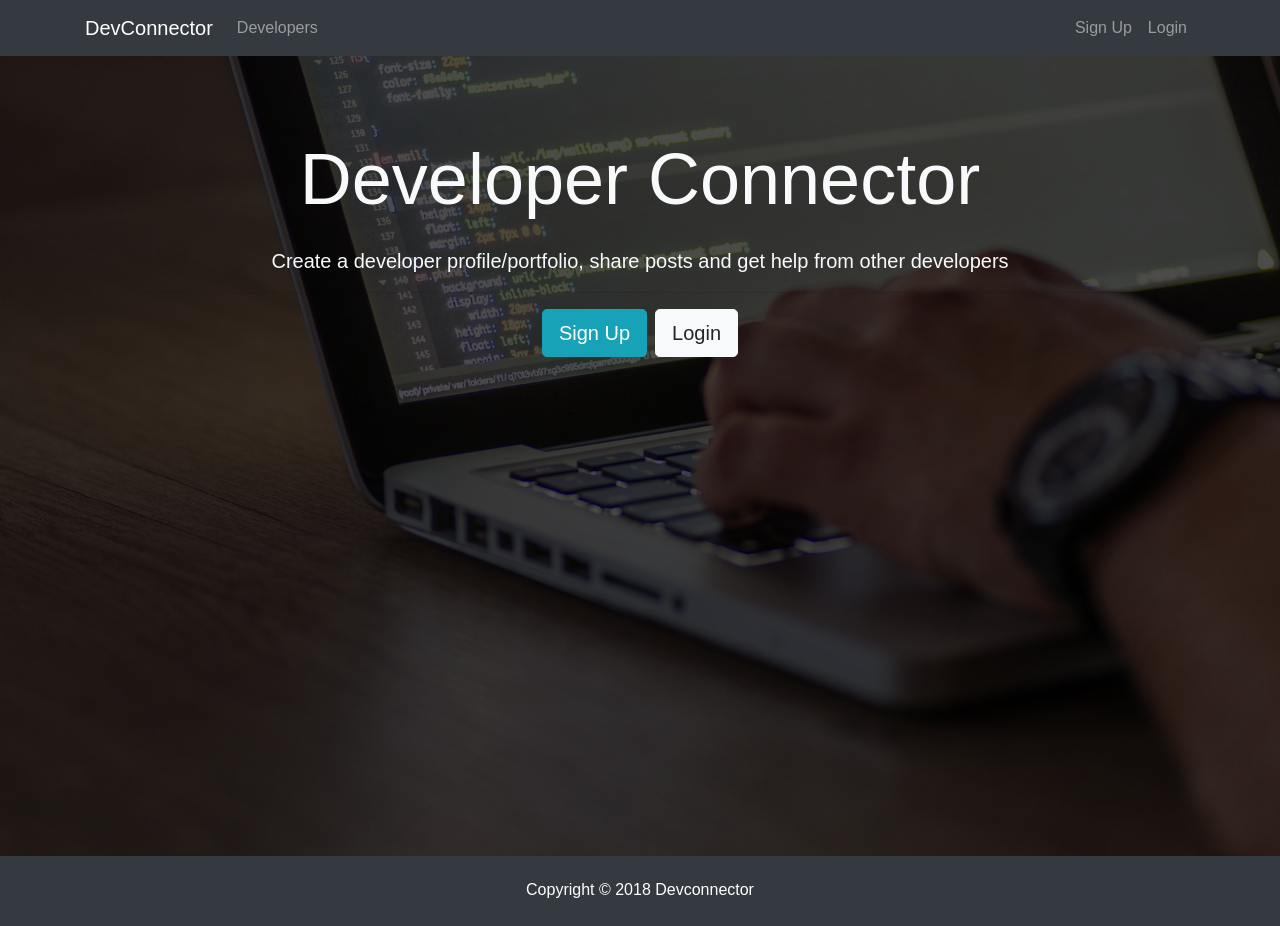
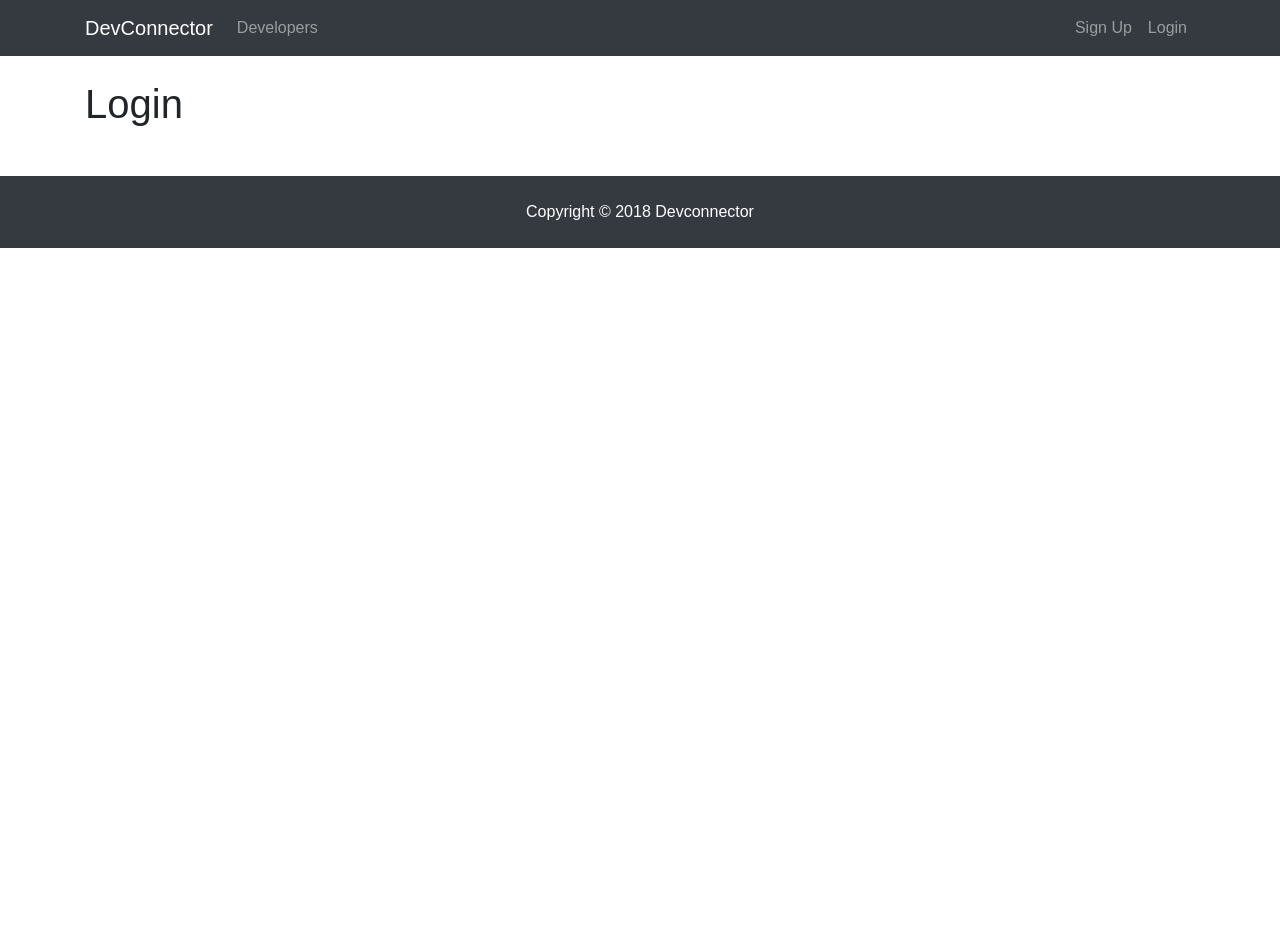
Before and after one commit to riskiidice/devconnector, a React (Create React App) app in the folder client/: page /login in a window 1280 px wide. After the commit the page ends 800 px from the top, so only its background shows below. Built offline with nearby package versions, Linux system fonts and the light colour scheme.

Commit message:
Finished Setting up React ROuter

```diff
--- a/client/package.json
+++ b/client/package.json
@@ -5,6 +5,7 @@
   "dependencies": {
     "react": "^16.3.2",
     "react-dom": "^16.3.2",
+    "react-router-dom": "^4.2.2",
     "react-scripts": "1.1.4"
   },
   "scripts": {
--- a/client/src/App.js
+++ b/client/src/App.js
@@ -1,19 +1,28 @@
 import React, { Component } from 'react';
+import {BrowserRouter as Router, Route} from 'react-router-dom';
 
 import Navbar from './components/layout/Navbar';
 import Footer from './components/layout/Footer';
 import Landing from './components/layout/Landing';
+import Register from './components/auth/Register';
+import Login from './components/auth/Login';
 
 import './App.css';
 
 class App extends Component {
   render() {
     return (
-      <div className="App">
-        <Navbar/>
-        <Landing/>
-        <Footer/>
-      </div>
+      <Router>
+        <div className="App">
+          <Navbar/>
+          <Route exact path="/" component={Landing} />
+          <div className="container">
+            <Route exact path="/login" component={Login} />
+            <Route exact path="/register" component={Register} />
+          </div>
+          <Footer/>
+        </div>
+      </Router>
     );
   }
 }
--- /dev/null
+++ b/client/src/components/auth/Login.js
@@ -0,0 +1,13 @@
+import React, { Component } from 'react'
+
+class Login extends Component {
+  render() {
+    return (
+      <div>
+          <h1>Login</h1>
+      </div>
+    )
+  }
+}
+
+export default Login;
--- /dev/null
+++ b/client/src/components/auth/Register.js
@@ -0,0 +1,13 @@
+import React, { Component } from 'react'
+
+class Register extends Component {
+  render() {
+    return (
+      <div>
+          <h1>Register</h1>
+      </div>
+    )
+  }
+}
+
+export default Register;
--- a/client/src/components/layout/Navbar.js
+++ b/client/src/components/layout/Navbar.js
@@ -1,11 +1,12 @@
 import React, { Component } from 'react'
+import { Link } from 'react-router-dom';
 
 class Navbar extends Component {
   render() {
     return (
       <nav className="navbar navbar-expand-sm navbar-dark bg-dark mb-4">
         <div className="container">
-          <a className="navbar-brand" href="landing.html">DevConnector</a>
+          <Link className="navbar-brand" to="/">DevConnector</Link>
           <button className="navbar-toggler" type="button" data-toggle="collapse" data-target="#mobile-nav">
             <span className="navbar-toggler-icon"></span>
           </button>
@@ -13,17 +14,21 @@
           <div className="collapse navbar-collapse" id="mobile-nav">
             <ul className="navbar-nav mr-auto">
               <li className="nav-item">
-                <a className="nav-link" href="profiles.html"> Developers
-                </a>
+                <Link className="nav-link" to="/profiles"> Developers
+                </Link>
               </li>
             </ul>
 
             <ul className="navbar-nav ml-auto">
               <li className="nav-item">
-                <a className="nav-link" href="register.html">Sign Up</a>
+                <Link className="nav-link" to="/register">
+                  Sign Up
+                </Link>
               </li>
               <li className="nav-item">
-                <a className="nav-link" href="login.html">Login</a>
+                <Link className="nav-link" to="/login">
+                  Login
+                </Link>
               </li>
             </ul>
           </div>
```
Also changed, not shown: 1 other file (tests, documents, lock files or other folders).
